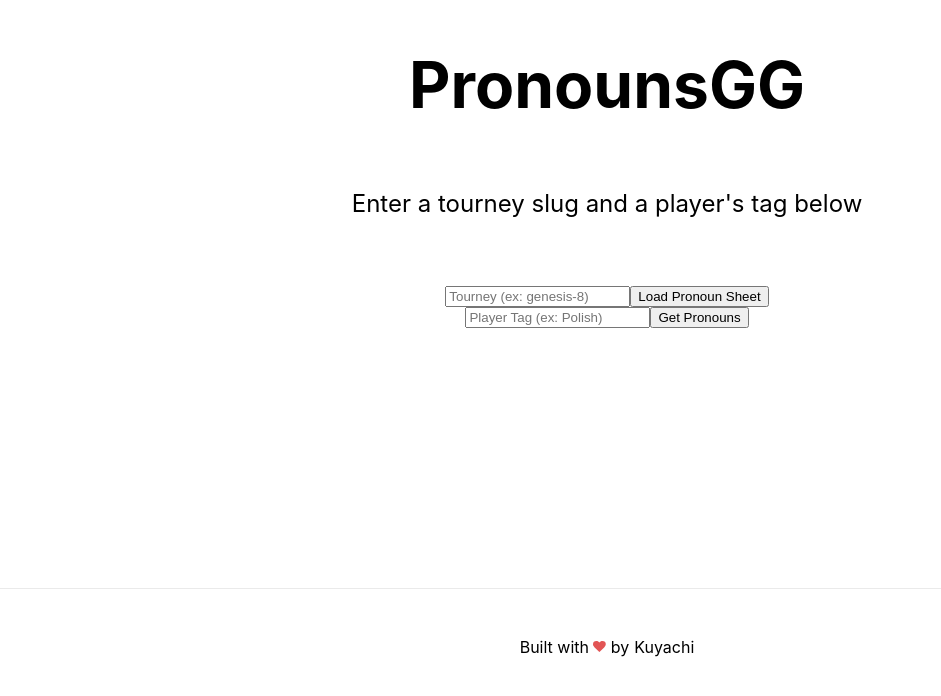
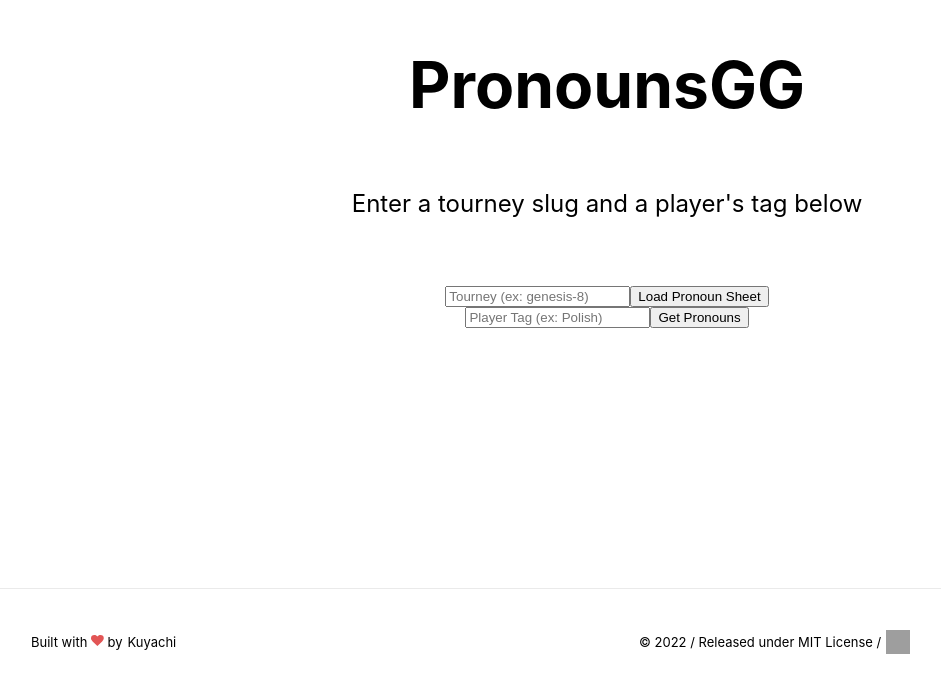
Before and after one commit to ftick/pronounsgg, a Next.js app: page / in a window 1280 px wide. Shown: the part 212-908 px from the top of the page, without its empty margins (33-974 px from the left). Built offline with nearby package versions, Linux system fonts and the light colour scheme; grey boxes are pictures that could not be loaded.

Commit message:
Finish footer styling

```diff
--- a/pages/index.tsx
+++ b/pages/index.tsx
@@ -222,8 +222,16 @@ const Home: NextPage = () => {
       </main>
 
       <footer className={styles.footer}>
-        <p>Built with <svg height={"0.8rem"} viewBox="0 0 1792 1792" preserveAspectRatio="xMidYMid meet" xmlns="http://www.w3.org/2000/svg"><path d="M896 1664q-26 0-44-18l-624-602q-10-8-27.5-26T145 952.5 77 855 23.5 734 0 596q0-220 127-344t351-124q62 0 126.5 21.5t120 58T820 276t76 68q36-36 76-68t95.5-68.5 120-58T1314 128q224 0 351 124t127 344q0 221-229 450l-623 600q-18 18-44 18z" fill="#e25555"></path></svg> by </p>
-        <a href="https://twitter.com/Kuyachi_">Kuyachi</a>
+        <div>
+          <p>Built with <svg height={"0.8rem"} viewBox="0 0 1792 1792" preserveAspectRatio="xMidYMid meet" xmlns="http://www.w3.org/2000/svg"><path d="M896 1664q-26 0-44-18l-624-602q-10-8-27.5-26T145 952.5 77 855 23.5 734 0 596q0-220 127-344t351-124q62 0 126.5 21.5t120 58T820 276t76 68q36-36 76-68t95.5-68.5 120-58T1314 128q224 0 351 124t127 344q0 221-229 450l-623 600q-18 18-44 18z" fill="#e25555"></path></svg> by </p>
+          <a href="https://twitter.com/Kuyachi_"><p>Kuyachi</p></a>
+        </div>
+        <div>
+          <p>© 2022 / Released under MIT License / </p>
+          <a href="https://github.com/ftick/pronounsgg">
+            <img height="24" width="24" src="https://unpkg.com/simple-icons@v6/icons/github.svg" />
+          </a>
+        </div>
       </footer>
     </div>
   )
--- a/styles/Home.module.css
+++ b/styles/Home.module.css
@@ -14,20 +14,30 @@
 
 .footer {
   display: flex;
-  flex: 1;
+  border-top: 1px solid #eaeaea;
   flex-direction: row;
-  padding: 2rem 2rem;
-  border-top: 1px solid #eaeaea;
-  justify-content: center;
   align-items: center;
 }
 
-.footer a {
+.footer div {
   display: flex;
-  justify-content: center;
+  flex: 0.5;
+  flex-direction: row;
+  padding: 2rem 2rem;
+}
+
+.footer div a {
+  display: flex;
   align-items: center;
   padding-left: 5px;
-  /* flex-grow: 1; */
+}
+
+.footer div a p {
+  font-size: small;
+}
+
+.footer div p {
+  font-size: small;
 }
 
 .title a {
```
Also changed, not shown: pages/tournament/[slug]/[[...params]].tsx (+10 -2 lines).
